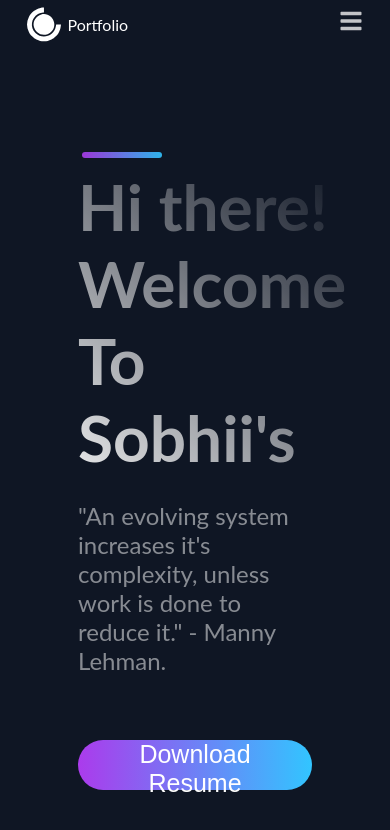
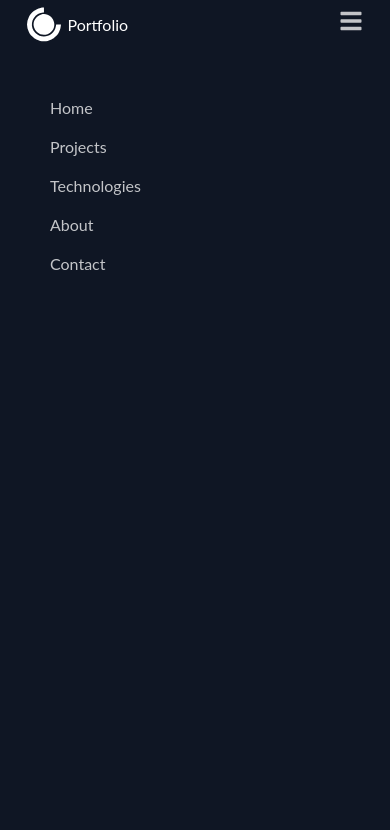
Before and after one commit to eslamsobhy/portfolio-app, a React (Create React App) app: page / in a window 390 px wide. Shown: the top 830 px of the page. Built offline with nearby package versions, Linux system fonts and the light colour scheme.

Commit message:
added the responsive nav structure and styled it

```diff
--- a/src/App.js
+++ b/src/App.js
@@ -1,10 +1,12 @@
 // main components
 import Header from "./components/Header/header";
+import Navigation from "./components/RespNav/Navigation";
 
 function App() {
   return (
     <div className="App">
       <Header />
+      <Navigation />
     </div>
   );
 }
--- /dev/null
+++ b/src/components/RespNav/Navigation.js
@@ -0,0 +1,28 @@
+import React from "react";
+import { Link } from "react-router-dom";
+
+// Data
+import { links, social } from "../../data";
+
+// Styles
+import "./navigation.css";
+
+const Navigation = () => {
+  return (
+    <>
+      <div className="resp-nav-container">
+        {links.map((link) => {
+          const { id, url, text } = link;
+          return (
+            <div className="link" key={id}>
+              <Link to={url}>{text}</Link>
+            </div>
+          );
+        })}
+        <div className="link">Contact</div>
+      </div>
+    </>
+  );
+};
+
+export default Navigation;
--- /dev/null
+++ b/src/components/RespNav/navigation.css
@@ -0,0 +1,23 @@
+.resp-nav-container {
+  width: 100%;
+  height: calc(100vh - 50px);
+  display: flex;
+  flex-direction: column;
+  align-items: flex-start;
+  padding: 50px;
+  row-gap: 20px;
+  position: absolute;
+  background-color: #0f1624;
+  z-index: 999;
+}
+
+.resp-nav-container .link {
+  opacity: 0.75;
+  cursor: pointer;
+  transition: all 0.3s ease-in-out;
+}
+
+.resp-nav-container .link:hover {
+  opacity: 1;
+  padding-left: 10px;
+}
```
